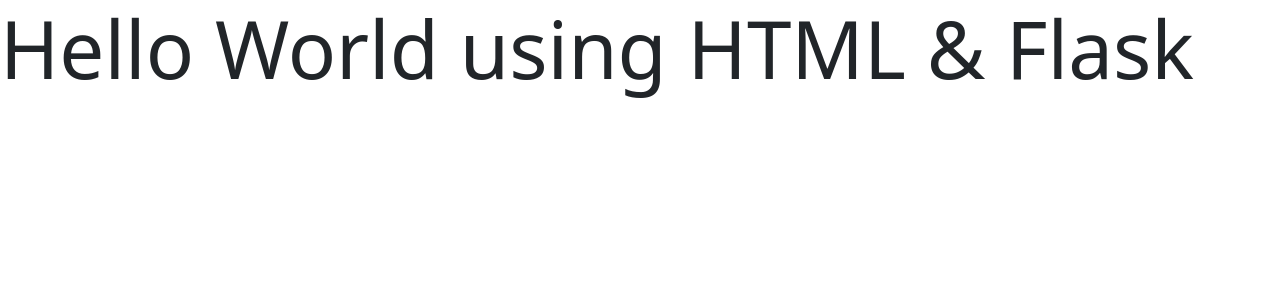
After one commit to ishansharma1320/Python-Flask-ToDoList, a Flask app: template templates/home.html in a window 1280 px wide. The commit adds this page. Shown: the top 300 px of the page. Run offline with Flask 2, Linux system fonts and the light colour scheme; the template is opened without the code that fills it, so the values that code supplies are empty.

Commit message:
Jinja2: Using blocks with flask

```diff
--- a/app.py
+++ b/app.py
@@ -4,7 +4,7 @@ app = Flask(__name__)
 
 @app.route('/')
 def getToDoList():
-    return render_template('index.html')
+    return render_template('home.html')
 
 if __name__ == '__main__':
     app.run(debug=True)
--- /dev/null
+++ b/templates/home.html
@@ -0,0 +1,5 @@
+{% extends 'index.html' %}
+
+{% block body %}
+    <h1 class="display-1">Hello World using HTML & Flask</h1>
+{% endblock %}
--- a/templates/index.html
+++ b/templates/index.html
@@ -7,6 +7,6 @@
         <script src="https://cdn.jsdelivr.net/npm/bootstrap@5.0.2/dist/js/bootstrap.bundle.min.js" integrity="sha384-MrcW6ZMFYlzcLA8Nl+NtUVF0sA7MsXsP1UyJoMp4YLEuNSfAP+JcXn/tWtIaxVXM" crossorigin="anonymous"></script>
     </head>
     <body>
-        <h1 class="display-1">Hello World using HTML & Flask</h1>
+        {%block body%}{% endblock %}
     </body>
 </html>
```
